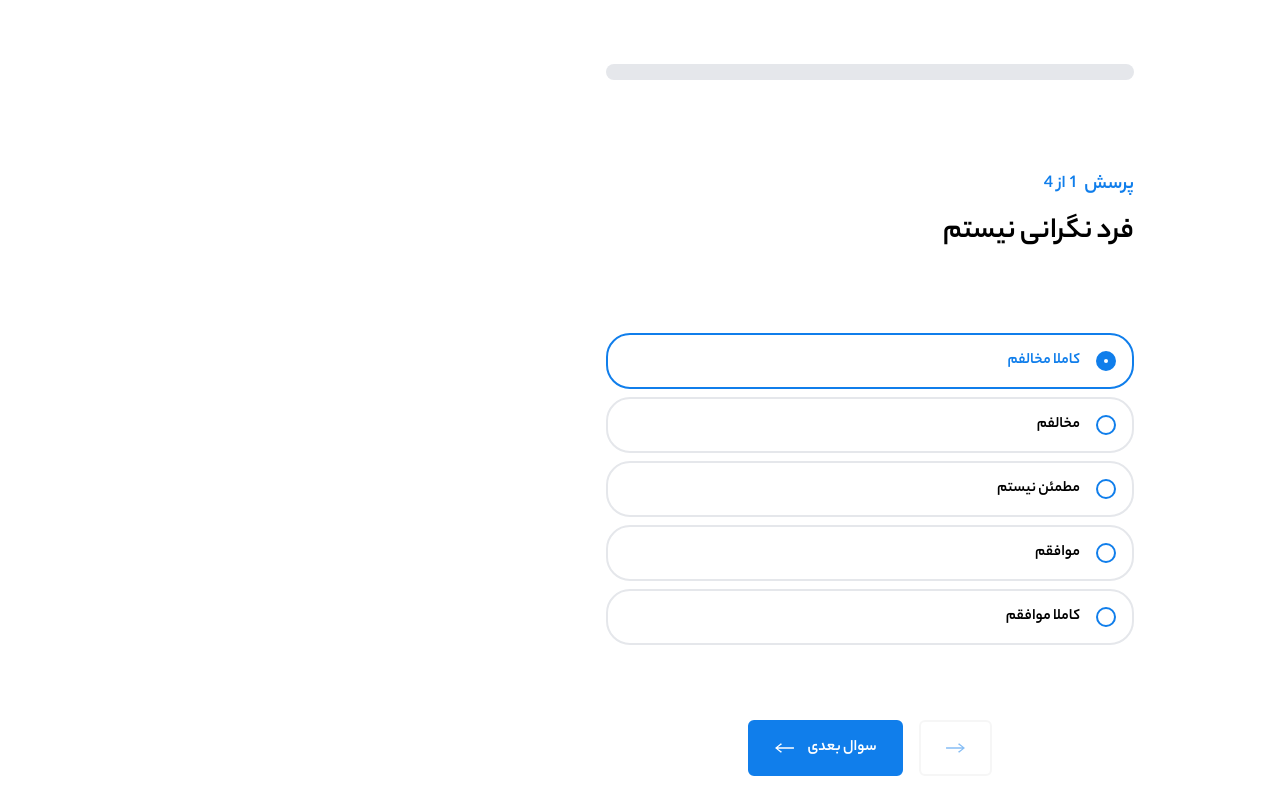
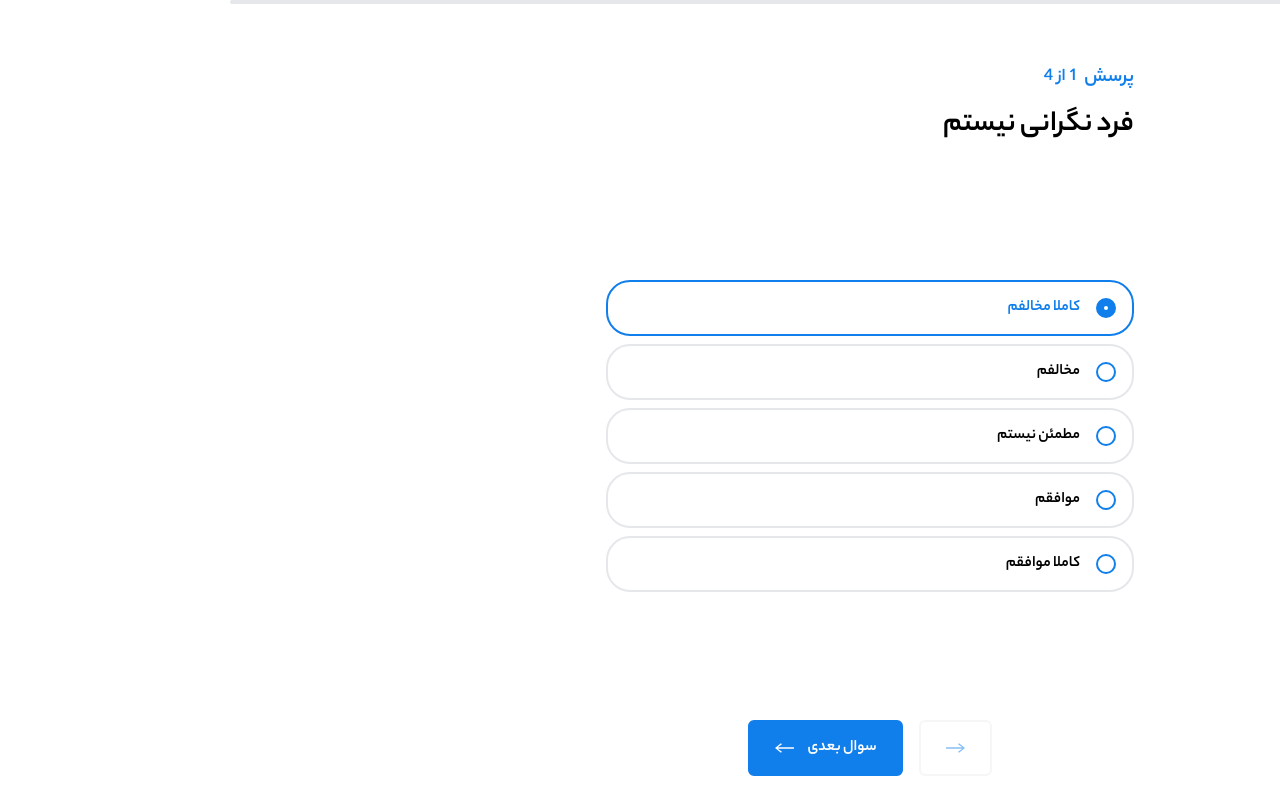
Before and after one commit to kouroshneyestani/nextjs-ravanafzar, a Next.js app: page /quizzes in a window 1280 px wide. Built offline with nearby package versions, Linux system fonts and the light colour scheme; what tailwindcss-rtl would draw is missing.

Commit message:
style: update ProgressBar styles, fix it on top

```diff
--- a/src/components/common/ProgressBar.js
+++ b/src/components/common/ProgressBar.js
@@ -1,16 +1,21 @@
 import React from "react";
 
-const ProgressBar = ({ height = "h-1", currentStep, totalSteps, className }) => {
+const ProgressBar = ({
+    height = "h-1",
+    currentStep,
+    totalSteps,
+    className,
+}) => {
     // Calculate the percentage of progress
     const progress = (currentStep / totalSteps) * 100;
     const displayText = false;
 
     return (
         <div
-            className={`relative w-full h-4 bg-gray-200 rounded-full ${className}`}
+            className={`w-full ${height} bg-gray-200 rounded-full ${className}`}
         >
             <div
-                className="absolute top-0 right-0 h-full bg-primary rounded-full transition-all duration-300"
+                className="absolute top-0 right-0 h-full bg-primary rounded-full transition-all duration-1000"
                 style={{ width: `${progress}%` }}
             />
 
--- a/src/components/ui/Stepper.js
+++ b/src/components/ui/Stepper.js
@@ -58,6 +58,17 @@ const Stepper = ({ className }) => {
     };
 
     return (
+        <div className={` relative`}>
+            <ProgressBar
+                currentStep={
+                    isSurveyComplete ? questions.length - 1 : currentStep
+                }
+                height="h-1"
+                totalSteps={questions.length}
+                className="absolute top-0 left-0"
+            />
+            {currentStep < questions.length ? (
+                <>
                     <div
                         className={`${className} relative transition-transform duration-300 transform ${
                             isTransitioning
@@ -65,15 +76,6 @@ const Stepper = ({ className }) => {
                                 : "scale-100 opacity-100"
                         }`}
                     >
-            <ProgressBar
-                currentStep={
-                    isSurveyComplete ? questions.length - 1 : currentStep
-                }
-                totalSteps={questions.length}
-                className="mb-4"
-            />
-            {currentStep < questions.length ? (
-                <>
                         <header className="flex flex-col gap-4">
                             <div className="flex gap-2 text-lg font-bold text-primary">
                                 <span className="text-xl">پرسش</span>
@@ -101,8 +103,12 @@ const Stepper = ({ className }) => {
                                         type="radio"
                                         name={`question-${currentStep}`}
                                         value={option}
-                                    checked={answers[currentStep] === option}
-                                    onChange={() => handleOptionChange(option)}
+                                        checked={
+                                            answers[currentStep] === option
+                                        }
+                                        onChange={() =>
+                                            handleOptionChange(option)
+                                        }
                                         className="hidden"
                                     />
                                     <span
@@ -147,7 +153,9 @@ const Stepper = ({ className }) => {
                                     onClick={handleFinish}
                                     disabled={isSubmitting || isFinishDisabled}
                                 >
-                                {isSubmitting ? "در حال ارسال..." : "ارسال تست"}
+                                    {isSubmitting
+                                        ? "در حال ارسال..."
+                                        : "ارسال تست"}
                                     <LongArrowLeft width={21} />
                                 </button>
                             ) : (
@@ -160,6 +168,7 @@ const Stepper = ({ className }) => {
                                     <LongArrowLeft width={21} />
                                 </button>
                             )}
+                        </div>
                     </div>
                 </>
             ) : (
```
Lines whose indentation alone changed are shown as unchanged.
